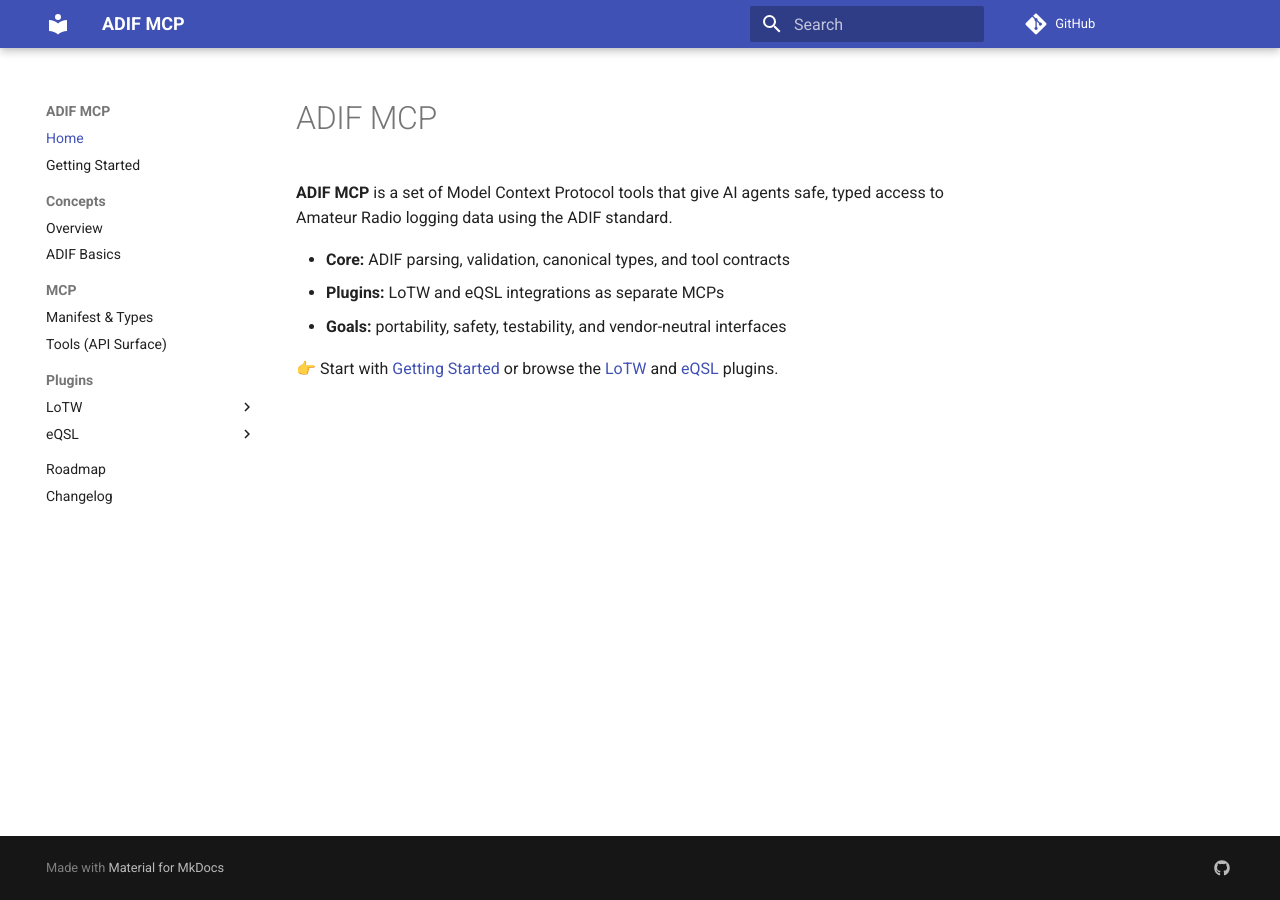
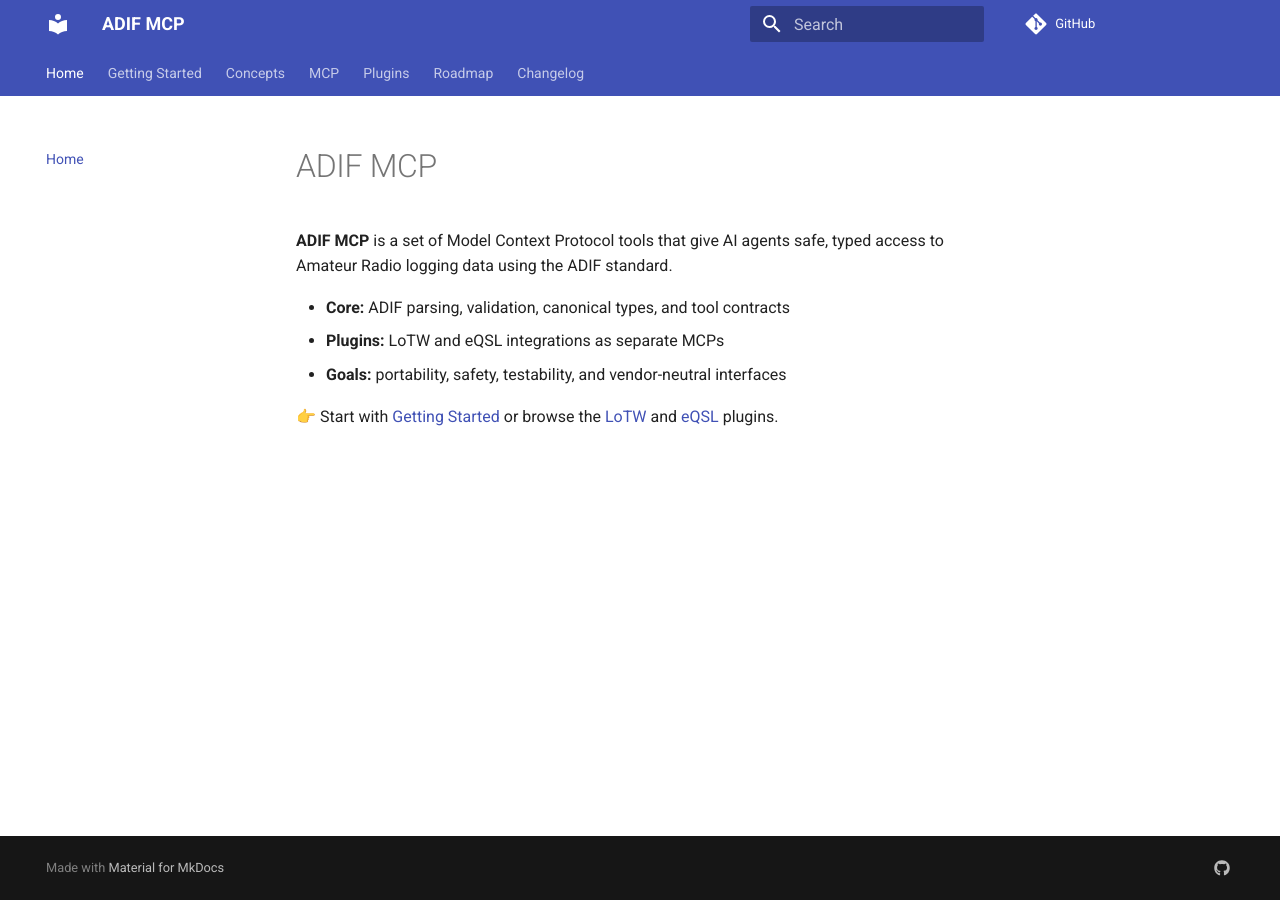
Before and after one commit to KI7MT/adif-mcp, an MkDocs documentation site: the page built from docs/index.md, in a window 1280 px wide. Built offline with MkDocs 1.6.1 and Material for MkDocs 9.7.7, drawn with Linux system fonts in a browser that asks for light colours; comment, search, counter and statistics services are not loaded.

```diff
--- a/mkdocs.yaml
+++ b/mkdocs.yaml
@@ -7,15 +7,14 @@ site_dir: docs
 
 theme:
   name: material
+  language: en
+  palette:
+    primary: indigo
   features:
-    - navigation.instant
-    - navigation.sections
-    - navigation.tracking
-    - content.code.copy
-  palette:
-    - scheme: default
-      primary: indigo
-      accent: indigo
+    - navigation.tabs
+    - navigation.top
+    - search.highlight
+    - search.suggest
 
 nav:
   - Home: index.md
@@ -41,11 +40,25 @@ plugins:
 
 markdown_extensions:
   - admonition
+  - abbr
+  - attr_list
+  - def_list
+  - footnotes
+  - md_in_html
+  - attr_list
+  - pymdownx.highlight
+  - pymdownx.inlinehilite
+  - pymdownx.mark
+  - pymdownx.smartsymbols
+  - pymdownx.tabbed
+  - pymdownx.superfences
   - toc:
       permalink: true
-  - tables
-  - def_list
-  - attr_list
+  - pymdownx.tasklist:
+      custom_checkbox: true
+  - pymdownx.emoji:
+      emoji_index: !!python/name:material.extensions.emoji.twemoji
+      emoji_generator: !!python/name:material.extensions.emoji.to_svg
 
 extra:
   social:
```
